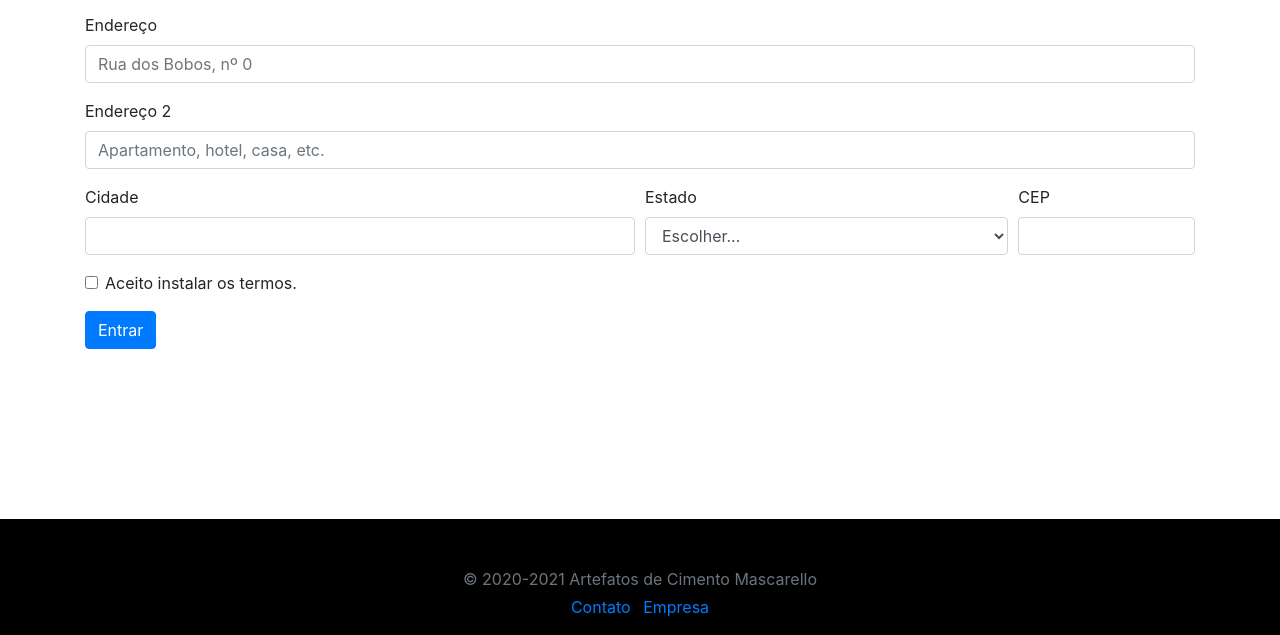
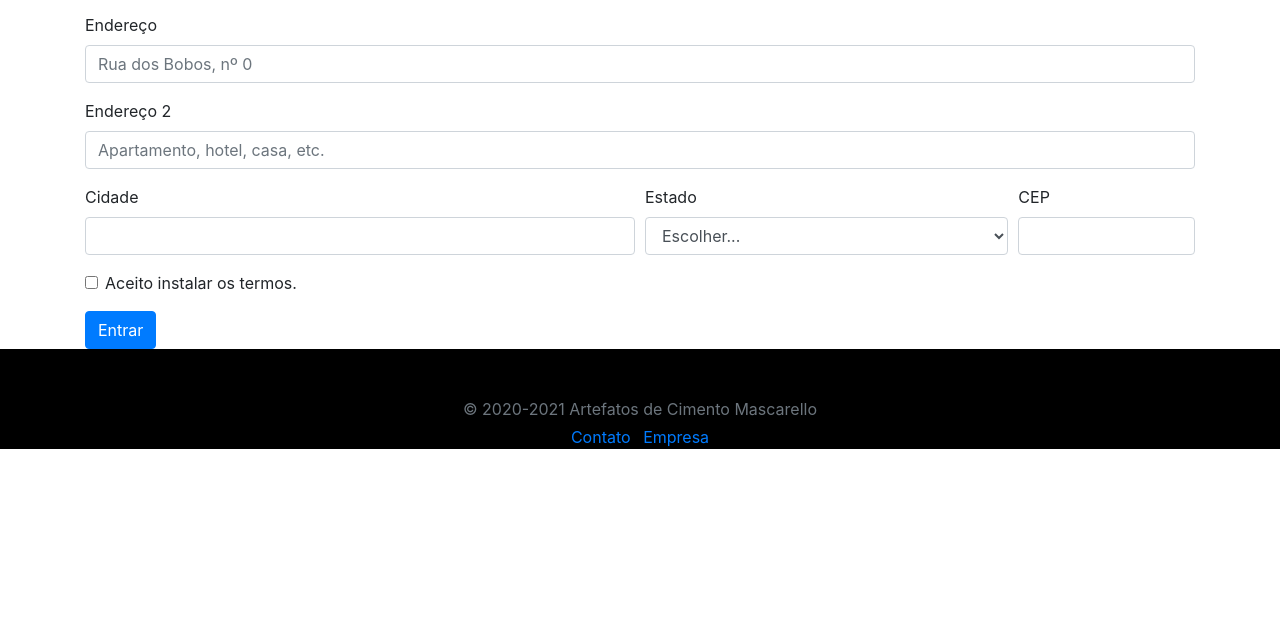
Before and after one commit to FabioWrz/meuSite, a plain HTML site: page contato.html in a window 1280 px wide. Shown: the part 165-800 px from the top of the page. Drawn offline with nearby package versions, Linux system fonts and the light colour scheme.

Commit message:
alteracao contato

```diff
--- a/contato.html
+++ b/contato.html
@@ -153,7 +153,7 @@
 
   </div>
 
-  <footer class="pt-5 text-muted text-center text-small ajustefundo" style="background: black; bottom: 0; position: absolute; width: 100%;">
+  <footer class="pt-5 text-muted text-center text-small ajustefundo" style="background: black; bottom: 0; position: relative; width: 100%;">
     <p class="mb-1">© 2020-2021 Artefatos de Cimento Mascarello</p>
     <ul class="list-inline">
       <li class="list-inline-item"><a href="./contato.html">Contato</a></li>
```
